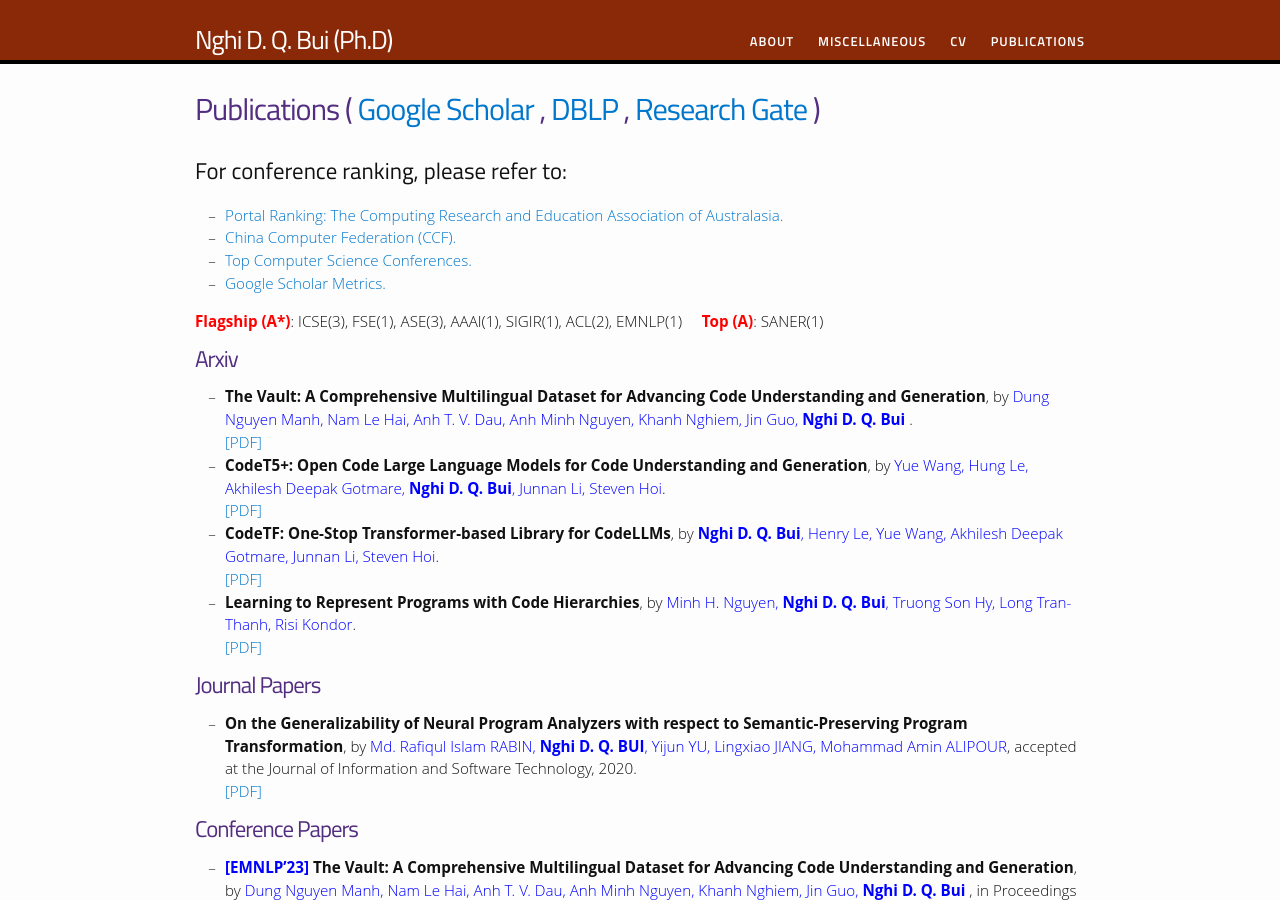
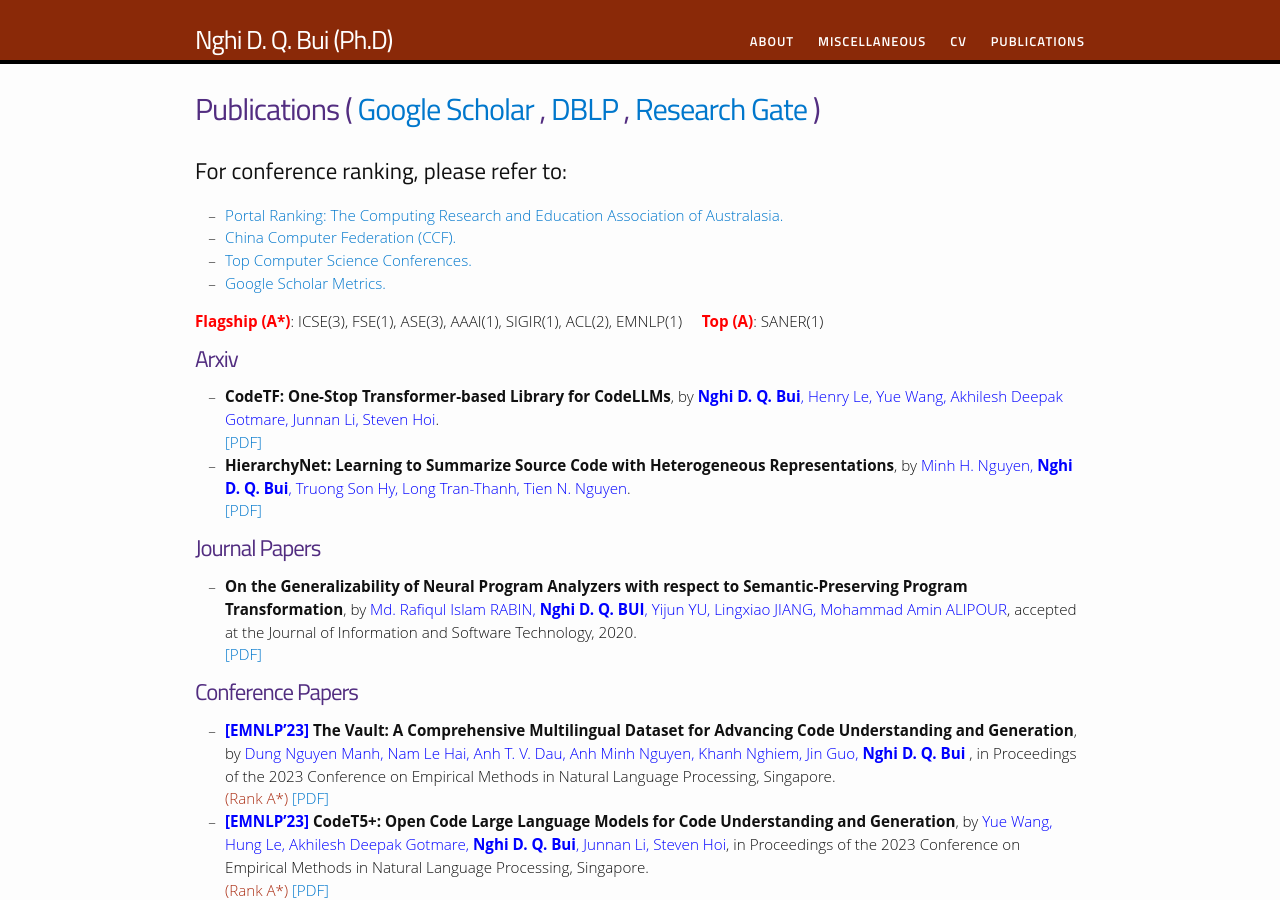
Before and after one commit to bdqnghi/bdqnghi.github.io, a Jekyll site: the page built from publications/publications.md, in a window 1280 px wide and 900 px high. Built offline with Jekyll 4.4.1, drawn with Linux system fonts in a browser that asks for light colours; nearby versions of some CDN libraries; some web fonts are replaced.

Commit message:
Update publications.md

```diff
--- a/publications/publications.md
+++ b/publications/publications.md
@@ -13,19 +13,11 @@ permalink: /publications/
 <span style="color:red">**Flagship (A*)**</span>: ICSE(3), FSE(1), ASE(3), AAAI(1), SIGIR(1), ACL(2), EMNLP(1)   &nbsp; &nbsp;    <span style="color:red">**Top (A)**</span>: SANER(1)
 
 # Arxiv
-- **The Vault: A Comprehensive Multilingual Dataset for Advancing Code Understanding and Generation**, by <span style="color:blue">Dung Nguyen Manh, Nam Le Hai, Anh T. V. Dau, Anh Minh Nguyen, Khanh Nghiem, Jin Guo, **Nghi D. Q. Bui** </span>.
-<br>
-<a href="https://arxiv.org/abs/2305.06156" target="_blank"> [PDF]</a>
-<br>
-- **CodeT5+: Open Code Large Language Models for Code Understanding and Generation**, by <span style="color:blue">Yue Wang, Hung Le, Akhilesh Deepak Gotmare, **Nghi D. Q. Bui**, Junnan Li, Steven Hoi</span>.
-<br>
-<a href="https://arxiv.org/abs/2305.07922" target="_blank"> [PDF]</a>
-<br>
 - **CodeTF: One-Stop Transformer-based Library for CodeLLMs**, by <span style="color:blue">**Nghi D. Q. Bui**, Henry Le, Yue Wang, Akhilesh Deepak Gotmare, Junnan Li, Steven Hoi</span>.
 <br>
 <a href="https://arxiv.org/abs/2306.00029" target="_blank"> [PDF]</a>
 <br>
-- **Learning to Represent Programs with Code Hierarchies**, by <span style="color:blue">Minh H. Nguyen, **Nghi D. Q. Bui**, Truong Son Hy, Long Tran-Thanh, Risi Kondor</span>.
+- **HierarchyNet: Learning to Summarize Source Code  with Heterogeneous Representations**, by <span style="color:blue">Minh H. Nguyen, **Nghi D. Q. Bui**, Truong Son Hy, Long Tran-Thanh, Tien N. Nguyen</span>.
 <br>
 <a href="https://arxiv.org/pdf/2205.15479.pdf" target="_blank"> [PDF]</a>
 <br>
```
